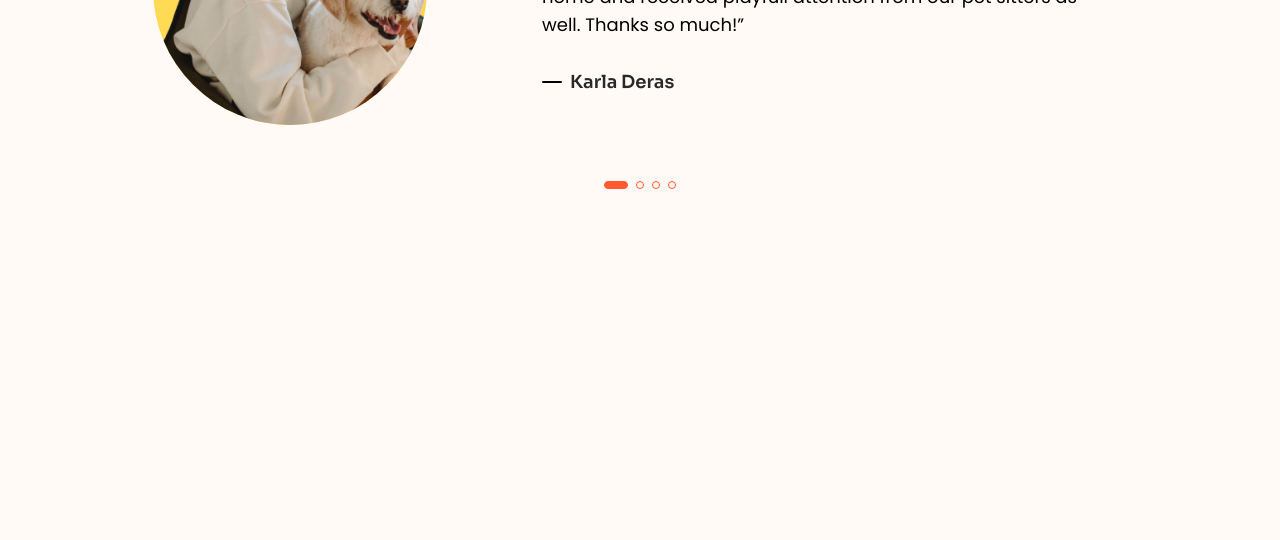
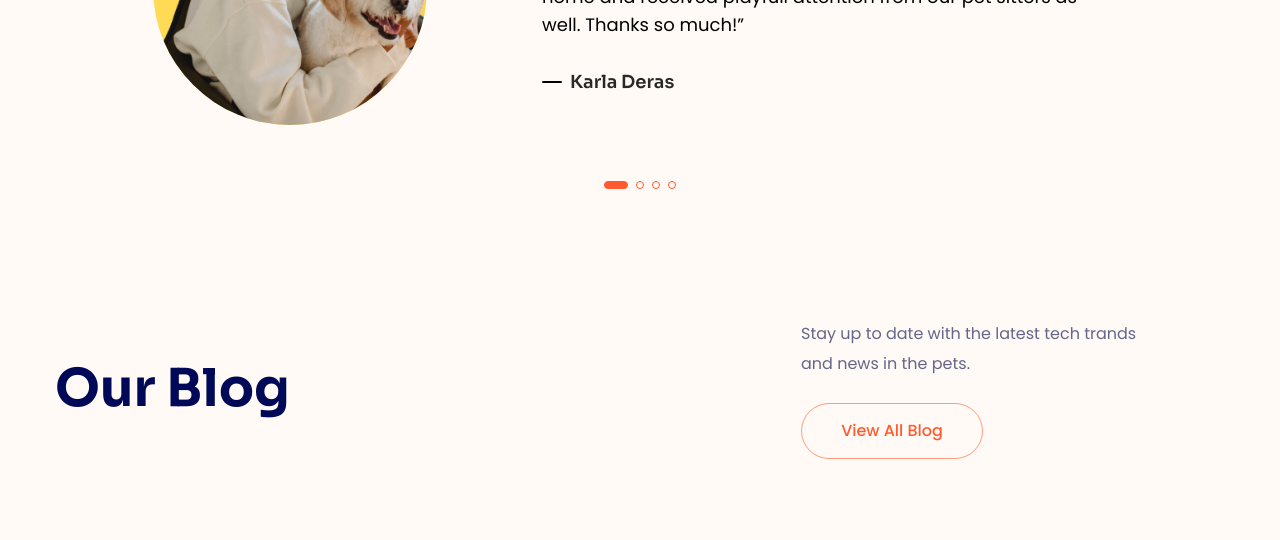
Before and after one commit to nguyenvanhuy1998/htmlcss-project-0401, a plain HTML site: page index.html in a window 1280 px wide. Shown: the part 5463-6003 px from the top of the page. Before the commit the page ends 5835 px from the top, so only its background shows below. Drawn offline with Linux system fonts and the light colour scheme.

Commit message:
Làm phần Blog #1

```diff
--- a/assets/css/styles.css
+++ b/assets/css/styles.css
@@ -1121,3 +1121,33 @@ a {
     width: 24px;
     background-color: var(--primary-color);
 }
+
+/* Blog */
+.blog {
+    padding: 78px 0;
+}
+
+.blog__top {
+    display: flex;
+    align-items: center;
+    justify-content: space-between;
+}
+
+.blog__info {
+    margin-right: 74px;
+    width: 350px;
+
+}
+
+.blog__desc {
+    margin-top: 0;
+}
+
+.blog__cta {
+    margin-top: 24px;
+    min-width: 182px;
+    border: 1px solid #ff5b2e99;
+    color: var(--primary-color);
+    font-weight: 500;
+    font-size: 1.6rem;
+}
--- a/index.html
+++ b/index.html
@@ -244,7 +244,7 @@
                 </div>
             </div>
         </section>
-        <main style="height: 5000px">
+        <main style="height: 15000px">
             <!-- About -->
             <section class="about">
                 <div class="container">
@@ -922,6 +922,21 @@
                     </div>
                 </div>
             </section>
+            <!-- Blog -->
+            <section class="blog">
+                <div class="container">
+                    <div class="blog__top">
+                        <h2 class="section-heading">Our Blog</h2>
+                        <div class="blog__info">
+                            <p class="section-desc blog__desc">
+                                Stay up to date with the latest tech trands and
+                                news in the pets.
+                            </p>
+                            <a href="#!" class="btn blog__cta">View All Blog</a>
+                        </div>
+                    </div>
+                </div>
+            </section>
         </main>
     </body>
 </html>
```
